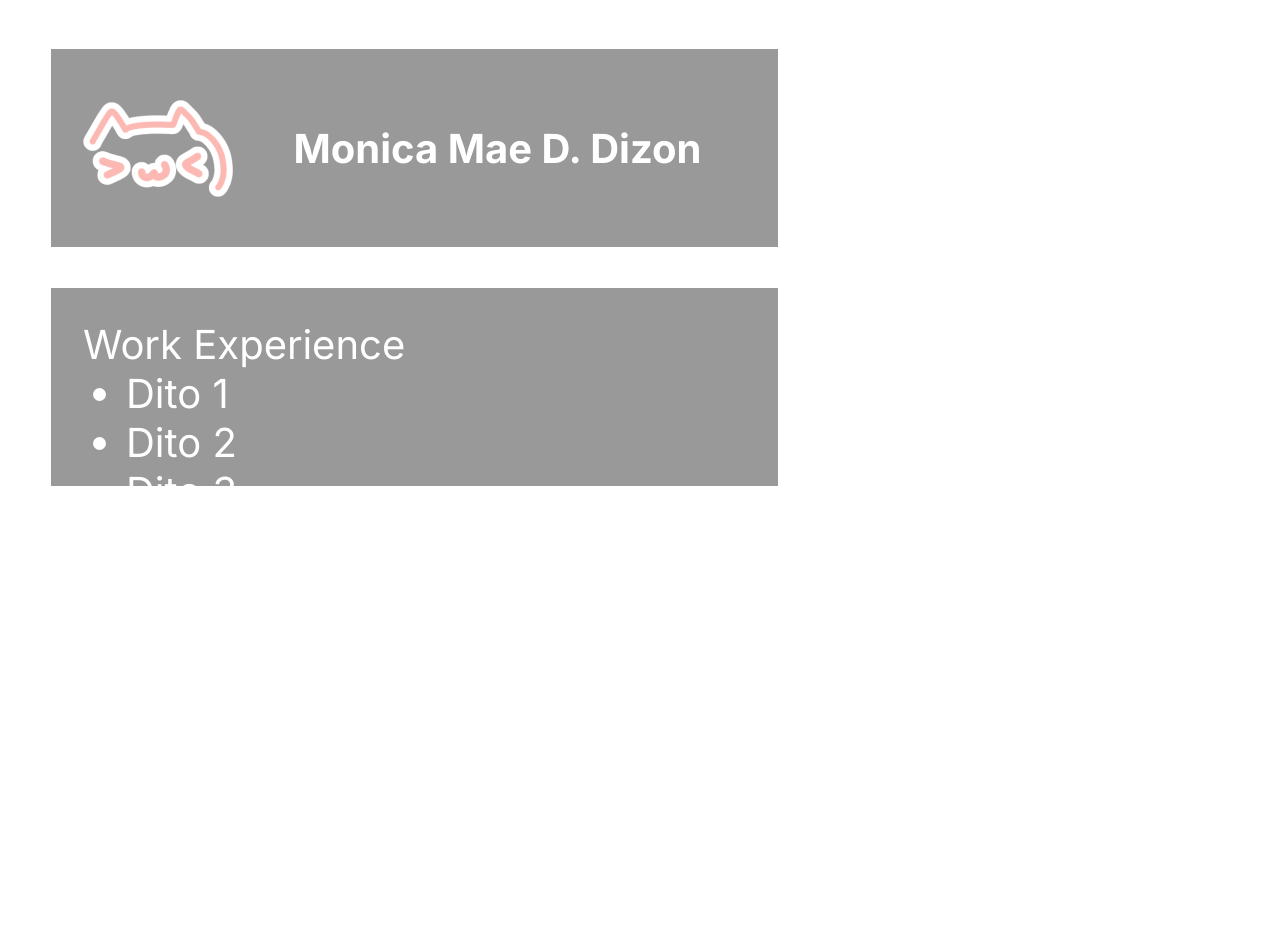
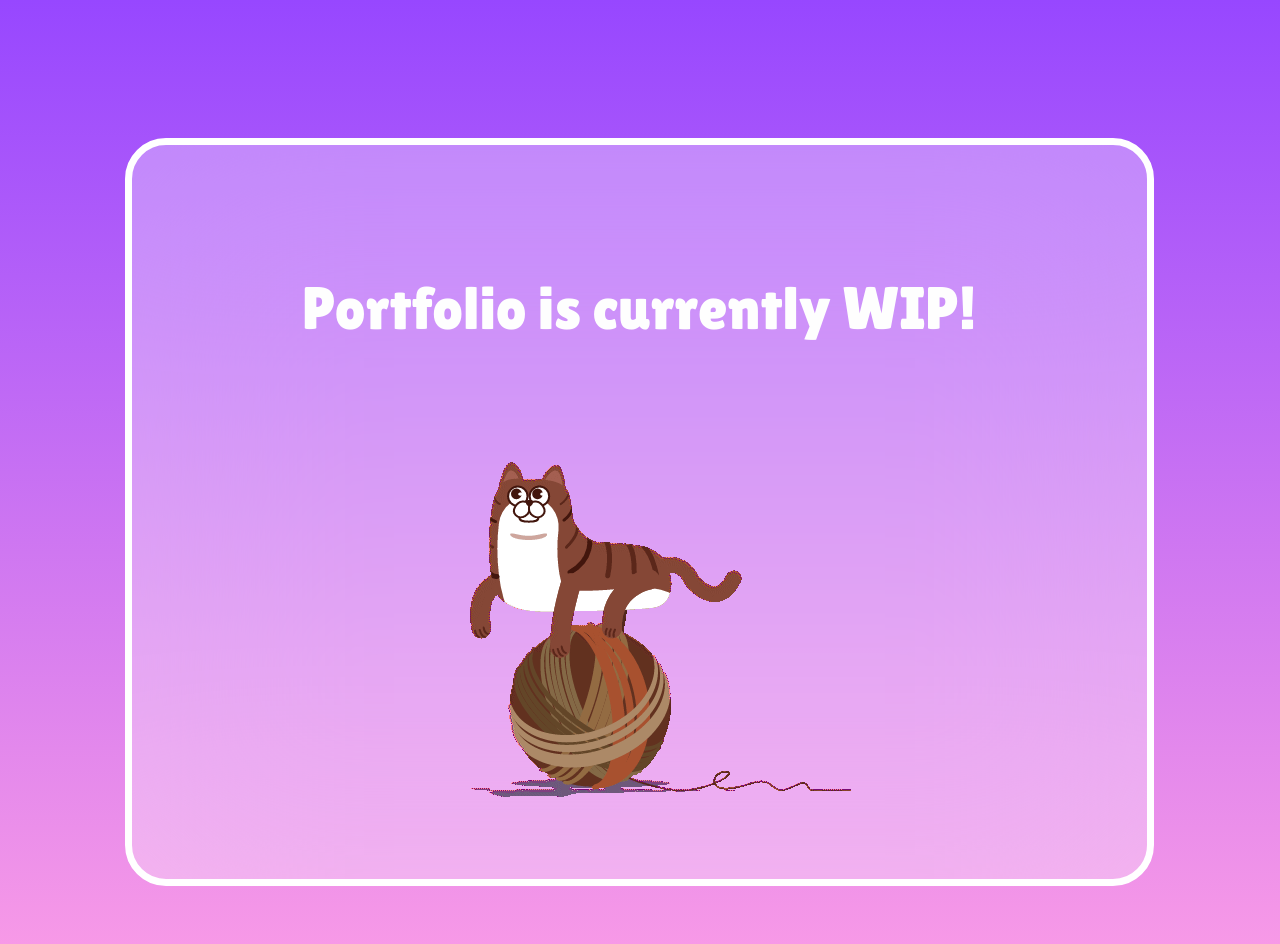
Before and after one commit to yirisoft/yirisoft.github.io, a website built with Parcel: page Homepage.html in a window 1280 px wide. Built offline with nearby package versions, Linux system fonts and the light colour scheme.

Commit message:
Pushed from Locofy Builder

```diff
--- a/Homepage.css
+++ b/Homepage.css
@@ -1,77 +1,38 @@
-.logo-icon {
-  position: relative;
-  width: 150px;
-  height: 150px;
+.homepage-item {
+  position: absolute;
+  height: 73.05%;
+  width: 80.39%;
+  top: 13.48%;
+  right: 9.83%;
+  bottom: 13.48%;
+  left: 9.77%;
+  border-radius: var(--br-22xl);
+  background-color: var(--color-gray-300);
+  backdrop-filter: blur(100px);
+  border: 7px solid var(--color-white);
+  box-sizing: border-box;
+}
+.portfolio-is-currently1 {
+  position: absolute;
+  top: calc(50% - 238px);
+  left: calc(50% - 338px);
+}
+.httpslottiefilescomanimat-icon1 {
+  position: absolute;
+  top: calc(50% - 165px);
+  left: calc(50% - 250px);
+  width: 500px;
+  height: 500px;
   object-fit: cover;
-}
-.name-and-logo,
-.text31 {
-  display: flex;
-  align-items: center;
-  justify-content: center;
-}
-.text31 {
-  align-self: stretch;
-  flex: 1;
-  position: relative;
-}
-.name-and-logo {
-  position: absolute;
-  top: 0;
-  left: calc(50% - 363.5px);
-  background-color: var(--color-gray);
-  width: 727px;
-  height: 198px;
-  flex-direction: row;
-  padding: var(--padding-13xl);
-  box-sizing: border-box;
-  gap: var(--gap-base);
-}
-.work-experience1 {
-  margin: 0;
-}
-.dito-1 {
-  margin-bottom: 0;
-}
-.dito-1-dito-2-dito-3 {
-  margin: 0;
-  padding-left: 43px;
-}
-.text32 {
-  flex: 1;
-  position: relative;
-}
-.work-experience {
-  position: absolute;
-  top: 239px;
-  left: calc(50% - 363.5px);
-  background-color: var(--color-gray);
-  width: 727px;
-  height: 198px;
-  display: flex;
-  flex-direction: row;
-  padding: var(--padding-13xl);
-  box-sizing: border-box;
-  align-items: flex-start;
-  justify-content: flex-start;
-  text-align: left;
-  font-size: var(--font-inherit);
-  font-family: var(--font-inherit);
-}
-.panel-left1 {
-  position: absolute;
-  top: 49px;
-  left: 51px;
-  width: 727px;
-  height: 437px;
 }
 .homepage1 {
   position: relative;
+  background: linear-gradient(180deg, #9747ff, #ffa0e5);
   width: 100%;
   height: 1024px;
   overflow: hidden;
-  text-align: center;
-  font-size: 40px;
-  color: var(--color-white);
-  font-family: var(--font-inter);
+  text-align: left;
+  font-size: var(--font-size-41xl);
+  color: var(--color-gray-200);
+  font-family: var(--font-lilita-one);
 }
--- a/Homepage.html
+++ b/Homepage.html
@@ -3,7 +3,6 @@
   <head>
     <meta charset="utf-8" />
     <meta name="viewport" content="initial-scale=1, width=device-width" />
-    <title>Yirisoft's Portfolio</title>
 
     <link rel="stylesheet" href="./global.css" />
     <link rel="stylesheet" href="./Homepage.css" />
@@ -18,23 +17,13 @@
   </head>
   <body>
     <div class="homepage1">
-      <div class="panel-left1">
-        <div class="name-and-logo">
-          <img class="logo-icon" alt="" src="./public/logo@2x.png" />
-
-          <b class="text31">Monica Mae D. Dizon</b>
-        </div>
-        <div class="work-experience">
-          <div class="text32">
-            <p class="work-experience1">Work Experience</p>
-            <ul class="dito-1-dito-2-dito-3">
-              <li class="dito-1">Dito 1</li>
-              <li class="dito-1">Dito 2</li>
-              <li>Dito 3</li>
-            </ul>
-          </div>
-        </div>
-      </div>
+      <div class="homepage-item"></div>
+      <div class="portfolio-is-currently1">Portfolio is currently WIP!</div>
+      <img
+        class="httpslottiefilescomanimat-icon1"
+        alt=""
+        src="./public/httpslottiefilescomanimationscatloadingu5ghsekxif@2x.png"
+      />
     </div>
   </body>
 </html>
--- a/global.css
+++ b/global.css
@@ -10,13 +10,16 @@ body {
   --font-inherit: inherit;
 
   /* font sizes */
+  --font-size-41xl: 60px;
   --font-size-xl: 20px;
   --font-size-13xl: 32px;
   --font-size-5xl: 24px;
 
   /* Colors */
+  --color-gray-200: #fefefe;
   --color-gray: rgba(0, 0, 0, 0.4);
   --color-gray-100: rgba(0, 0, 0, 0.8);
+  --color-gray-300: rgba(255, 255, 255, 0.3);
   --color-white: #fff;
   --color-blueviolet: #9747ff;
 
@@ -33,6 +36,7 @@ body {
   --padding-121xl: 140px;
 
   /* Border radiuses */
+  --br-22xl: 41px;
   --br-8xs: 5px;
   --br-126xl-5: 145.5px;
 }
```
Also changed, not shown: index.css (+20 -30 lines), index.html (+6 -6 lines), public/httpslottiefilescomanimationscatloadingu5ghsekxif@2x.png (added), public/wip-cat-1@2x.png (deleted).
